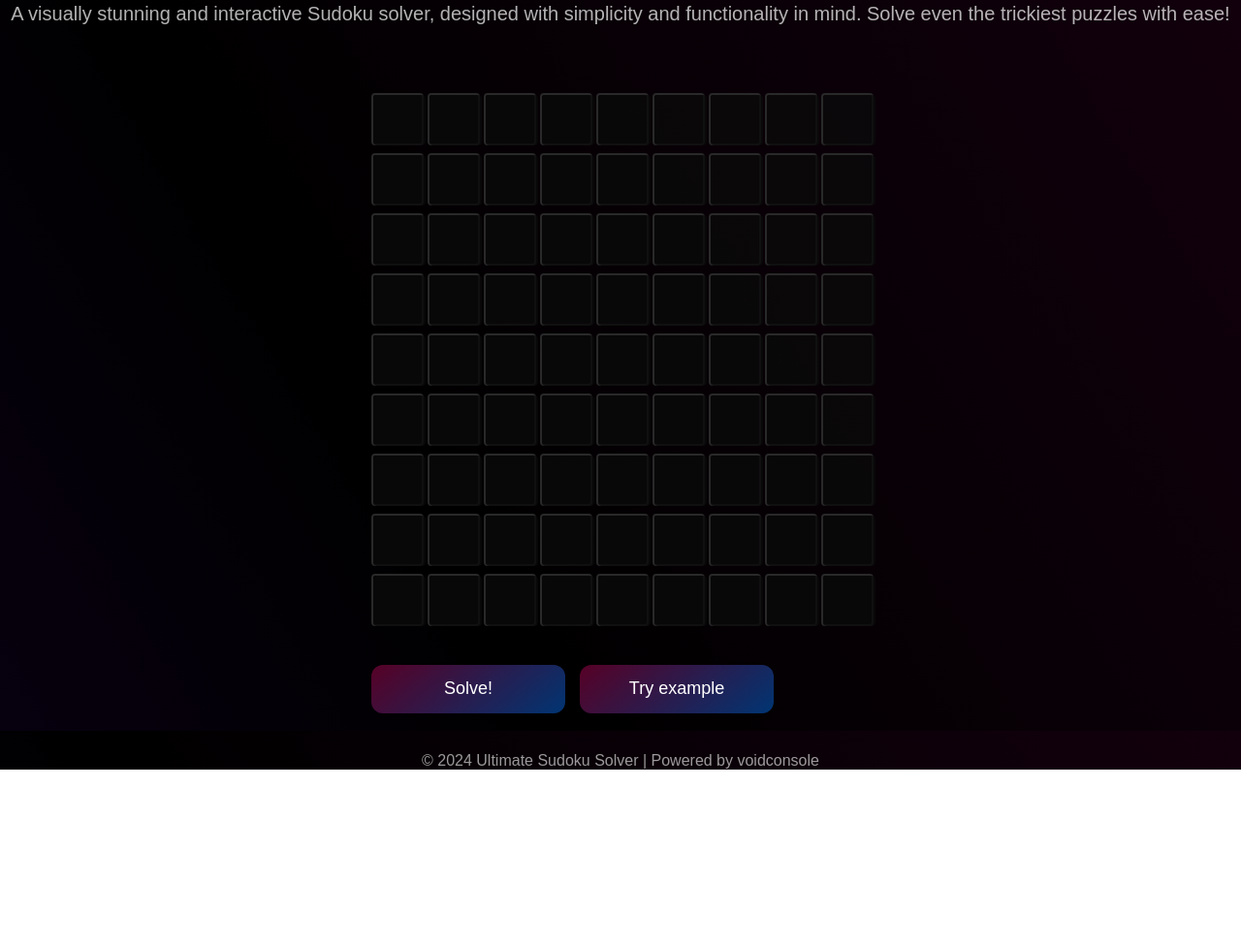
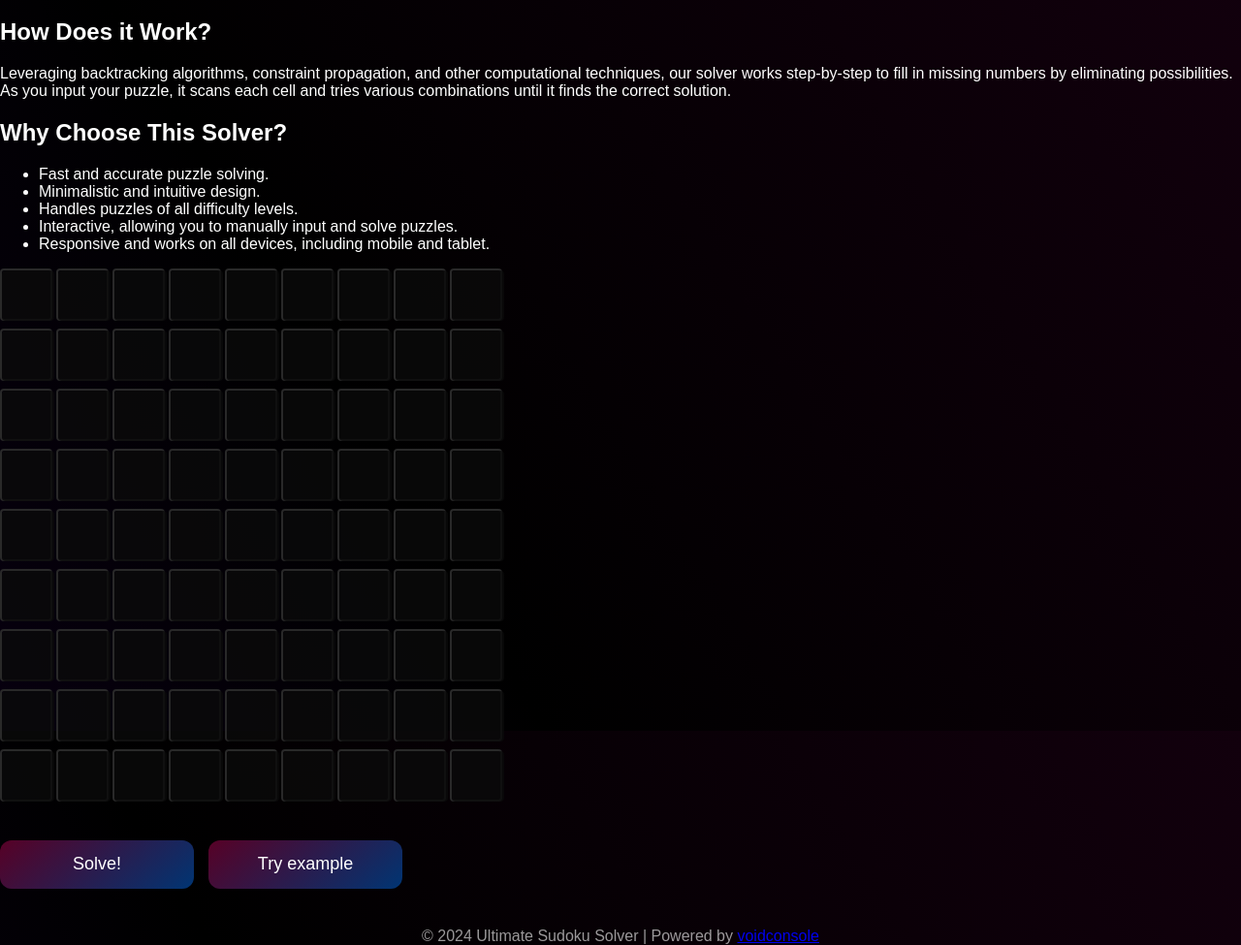
Before and after one commit to tesseract-codes/sudoku-algorithm, a plain HTML site: page index.html in a window 1280 px wide. Shown: the part 46-1021 px from the top of the page at 97% size. Before the commit the page ends 840 px from the top, so only its background shows below. Drawn offline with Linux system fonts and the light colour scheme.

Commit message:
Front-end bug fixes

```diff
--- a/index.html
+++ b/index.html
@@ -8,23 +8,50 @@
     </head>
     <body>
         <header>
-            <h1>The Ultimate Sudoku Solver</h1>
-            <p class="subtitle">
-                A visually stunning and interactive Sudoku solver, designed with simplicity and functionality in mind. Solve even the trickiest puzzles with ease!
+            <h1 class="fade-in">The Ultimate Sudoku Solver</h1>
+            <p class="subtitle fade-in">
+                A state-of-the-art solver for every Sudoku puzzle, from easy to diabolical.
             </p>
         </header>
 
         <main>
-            <h2 id="hed"></h2>
-            <div id="sudo"></div>
-            <div class="buttons">
+            <section class="intro fade-in-up">
+                <h2>What is the Sudoku Solver?</h2>
+                <p>
+                    This Sudoku Solver is designed to solve any Sudoku puzzle using advanced algorithms, ensuring fast and accurate results every time. Whether you're a casual puzzle solver or a Sudoku master, this tool will meet your needs.
+                </p>
+            </section>
+
+            <section class="features fade-in-up">
+                <h2>How Does it Work?</h2>
+                <p>
+                    Leveraging backtracking algorithms, constraint propagation, and other computational techniques, our solver works step-by-step to fill in missing numbers by eliminating possibilities. As you input your puzzle, it scans each cell and tries various combinations until it finds the correct solution.
+                </p>
+            </section>
+
+            <section class="steps fade-in-up">
+                <h2>Why Choose This Solver?</h2>
+                <ul>
+                    <li>Fast and accurate puzzle solving.</li>
+                    <li>Minimalistic and intuitive design.</li>
+                    <li>Handles puzzles of all difficulty levels.</li>
+                    <li>Interactive, allowing you to manually input and solve puzzles.</li>
+                    <li>Responsive and works on all devices, including mobile and tablet.</li>
+                </ul>
+            </section>
+
+            <div id="sudo" class="grid fade-in">
+                <!-- 9x9 Sudoku Grid Will Be Generated Here -->
+            </div>
+
+            <div class="buttons fade-in">
                 <input type="submit" value="Solve!" onclick="solve()"></input>
                 <button title="Try example" type="button" value="Try Example" onclick="setSudo(testCase)">Try example</button>
             </div>
         </main>
 
-        <footer>
-            <p>© 2024 Ultimate Sudoku Solver | Powered by voidconsole</p>
+        <footer class="fade-in">
+            <p>© 2024 Ultimate Sudoku Solver | Powered by <a href="https://github.com/voidconsole/sudoku-algorithm">voidconsole</a></p>
         </footer>
 
         <script type="text/javascript" src="./script.js"></script>
```
